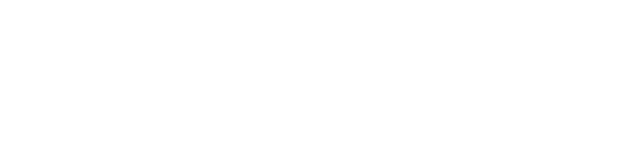
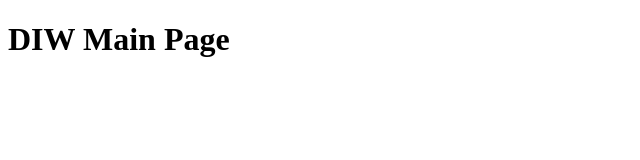
Before and after one commit to AdriaMelero1/DIW, a plain HTML site: page index.html in a window 1280 px wide. Shown: the whole page, without its empty margins (0-640 px from the left). Drawn offline with Linux system fonts and the light colour scheme.

Commit message:
Diw Main page index.html

```diff
--- a/index.html
+++ b/index.html
@@ -4,8 +4,9 @@
     <meta charset="UTF-8">
     <meta name="viewport" content="width=device-width, initial-scale=1.0">
     <title>DIW</title>
+
 </head>
 <body>
-
+    <h1>DIW Main Page</h1>
 </body>
 </html>
```
Also changed, not shown: ud1/activity4_Bootstrap_Sctructure/README.md (added).
